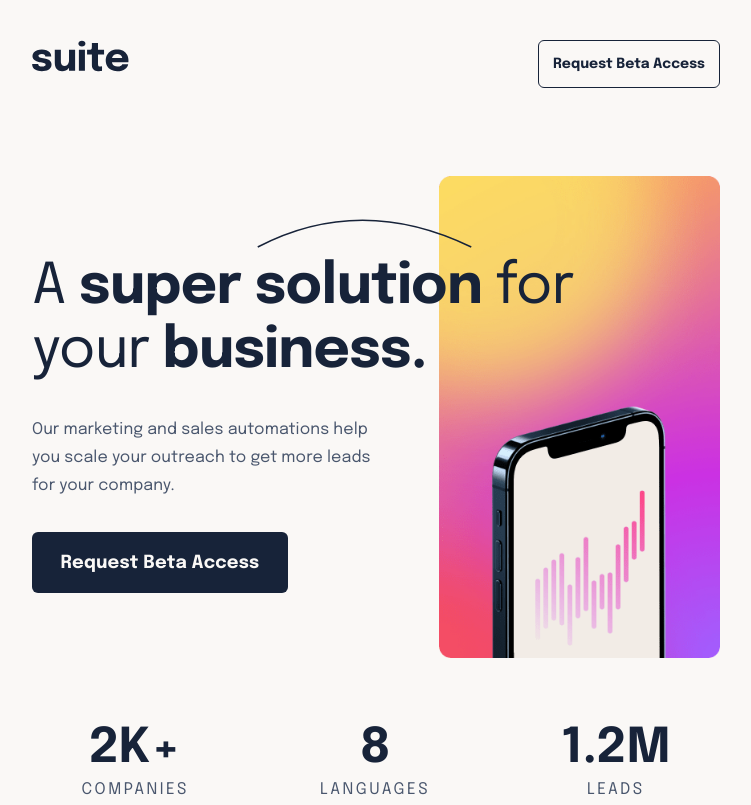
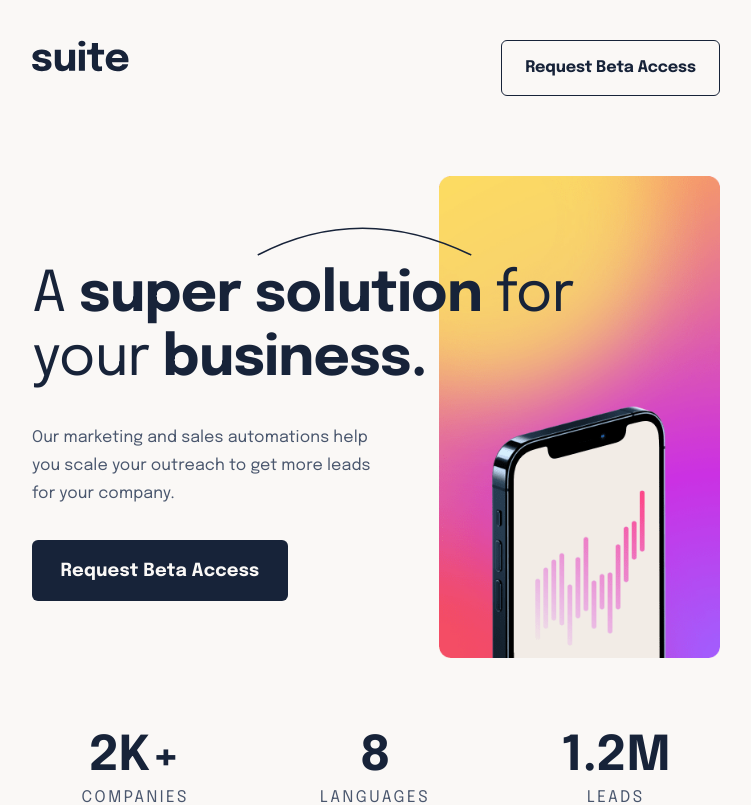
Before and after one commit to Galaxy159/Suit-Landing-Page, a React (Create React App) app: page / in a window 1280 px wide. Shown: the top 805 px of the page, without its empty margins (264-1015 px from the left). Built offline with nearby package versions, Linux system fonts and the light colour scheme.

Commit message:
general edits

```diff
--- a/src/App.js
+++ b/src/App.js
@@ -7,12 +7,12 @@ import Footer from "./components/Footer";
 function App() {
   return (
     <>
-      <div className="container">
+      <main className="container">
         <Topbar />
         <Header />
         <Testimonial />
         <Footer />
-      </div>
+      </main>
     </>
   );
 }
--- a/src/styles/App.css
+++ b/src/styles/App.css
@@ -67,6 +67,12 @@ body {
   cursor: pointer;
   transition: all 0.2s;
 }
+@media (min-width: 768px) {
+  .topbar__cta {
+    height: 5.6rem;
+    width: 21.9rem;
+  }
+}
 .topbar__cta:hover {
   color: #faf8f6;
   background-color: #172339;
@@ -75,6 +81,13 @@ body {
   font-weight: 700;
   font-size: 1.4rem;
   line-height: 2.4rem;
+}
+@media (min-width: 768px) {
+  .topbar__cta--text {
+    font-size: 1.6rem;
+    line-height: 3.2rem;
+    letter-spacing: -0.16px;
+  }
 }
 
 .header {
@@ -159,7 +172,7 @@ body {
 }
 @media (min-width: 1440px) {
   .header__cta {
-    margin-bottom: 29rem;
+    margin-bottom: 36rem;
   }
 }
 .header__cta:hover {
@@ -223,6 +236,11 @@ body {
 }
 .header__stats--item {
   text-align: center;
+}
+@media (min-width: 1440px) {
+  .header__stats--item {
+    text-align: left;
+  }
 }
 .header__stats--item-number {
   font-weight: 700;
--- a/src/styles/scss/_header.scss
+++ b/src/styles/scss/_header.scss
@@ -74,7 +74,7 @@
     }
 
     @include respond(desktop) {
-      margin-bottom: 29rem;
+      margin-bottom: 36rem;
     }
 
     &:hover {
@@ -140,6 +140,10 @@
 
     &--item {
       text-align: center;
+
+      @include respond(desktop) {
+        text-align: left;
+      }
       &-number {
         font-weight: 700;
         font-size: 4.8rem;
```
Also changed, not shown: src/styles/scss/_topbar.scss (+11 -0 lines), 1 other file (tests, documents, lock files or other folders).
